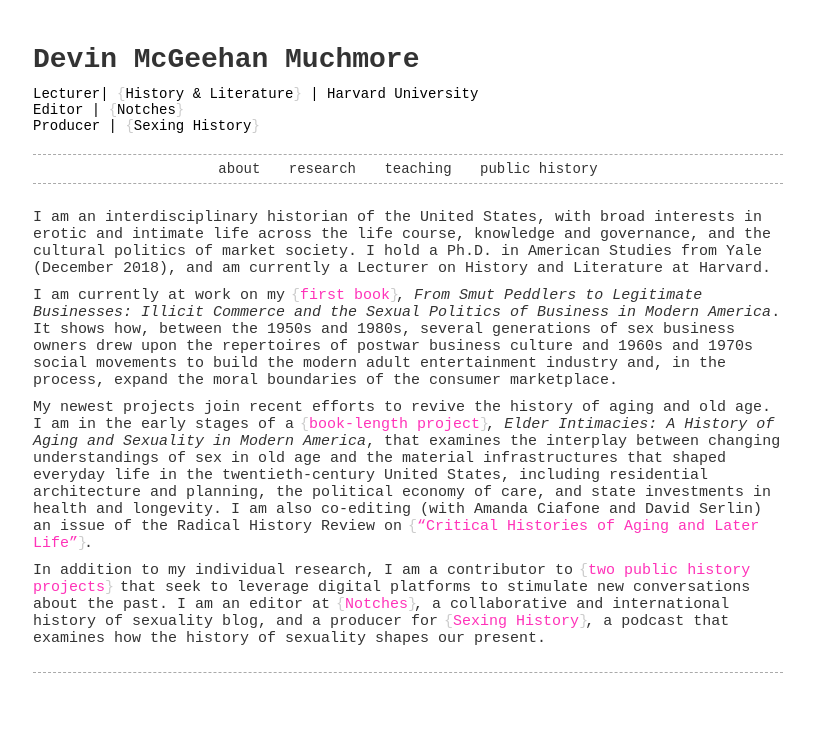
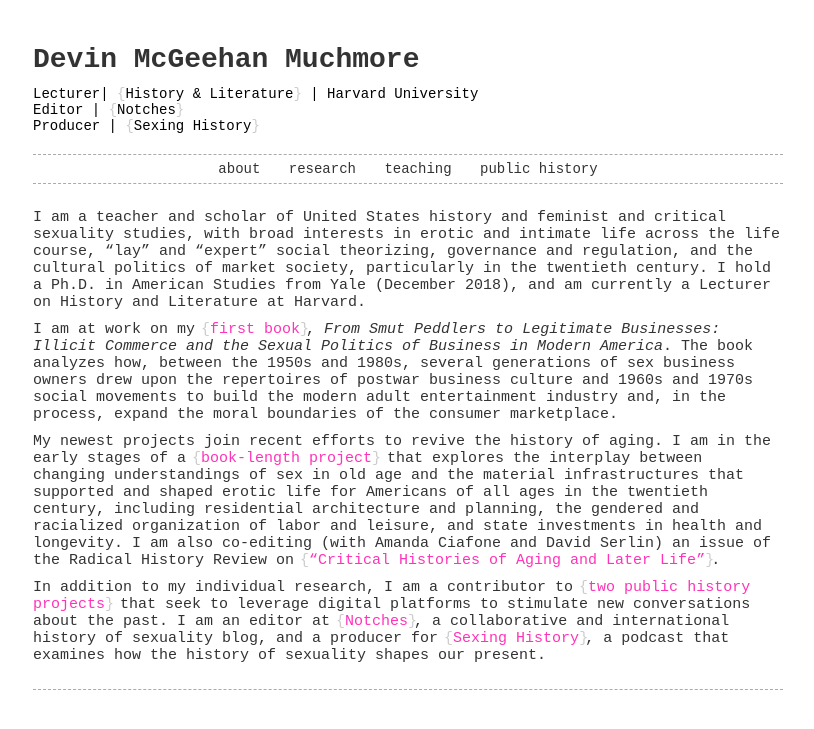
Before and after one commit to devintmm/devintmm.github.io, a Jekyll site: the page built from index.md, in a window 1280 px wide. Shown: the top 729 px of the page, without its empty margins (232-1046 px from the left). Built offline with Jekyll 4.4.1, drawn with Linux system fonts in a browser that asks for light colours.

Commit message:
Update index.md

```diff
--- a/index.md
+++ b/index.md
@@ -1,10 +1,10 @@
 ---
 layout: content
 ---
-I am an interdisciplinary historian of the United States, with broad interests in erotic and intimate life across the life course, knowledge and governance, and the cultural politics of market society. I hold a Ph.D. in American Studies from Yale (December 2018), and am currently a Lecturer on History and Literature at Harvard.
+I am a teacher and scholar of United States history and feminist and critical sexuality studies, with broad interests in erotic and intimate life across the life course, "lay" and "expert" social theorizing, governance and regulation, and the cultural politics of market society, particularly in the twentieth century. I hold a Ph.D. in American Studies from Yale (December 2018), and am currently a Lecturer on History and Literature at Harvard.
 
-I am currently at work on my [first book](/research), *From Smut Peddlers to Legitimate Businesses: Illicit Commerce and the Sexual Politics of Business in Modern America*. It shows how, between the 1950s and 1980s, several generations of sex business owners drew upon the repertoires of postwar business culture and 1960s and 1970s social movements to build the modern adult entertainment industry and, in the process, expand the moral boundaries of the consumer marketplace.
+I am at work on my [first book](/research), *From Smut Peddlers to Legitimate Businesses: Illicit Commerce and the Sexual Politics of Business in Modern America*. The book analyzes how, between the 1950s and 1980s, several generations of sex business owners drew upon the repertoires of postwar business culture and 1960s and 1970s social movements to build the modern adult entertainment industry and, in the process, expand the moral boundaries of the consumer marketplace.
 
-My newest projects join recent efforts to revive the history of aging and old age. I am in the early stages of a [book-length project](/research), *Elder Intimacies: A History of Aging and Sexuality in Modern America*, that examines the interplay between changing understandings of sex in old age and the material infrastructures that shaped everyday life in the twentieth-century United States, including residential architecture and planning, the political economy of care, and state investments in health and longevity. I am also co-editing (with Amanda Ciafone and David Serlin) an issue of the Radical History Review on ["Critical Histories of Aging and Later Life"](http://www.radicalhistoryreview.org/call-for-papers/critical-histories-of-aging-and-later-life/).
+My newest projects join recent efforts to revive the history of aging. I am in the early stages of a [book-length project](/research) that explores the interplay between changing understandings of sex in old age and the material infrastructures that supported and shaped erotic life for Americans of all ages in the twentieth century, including residential architecture and planning, the gendered and racialized organization of labor and leisure, and state investments in health and longevity. I am also co-editing (with Amanda Ciafone and David Serlin) an issue of the Radical History Review on ["Critical Histories of Aging and Later Life"](http://www.radicalhistoryreview.org/call-for-papers/critical-histories-of-aging-and-later-life/).
 
 In addition to my individual research, I am a contributor to [two public history projects](/public_history) that seek to leverage digital platforms to stimulate new conversations about the past. I am an editor at [Notches](http://notchesblog.com), a collaborative and international history of sexuality blog, and a producer for [Sexing History](sexinghistory.com), a podcast that examines how the history of sexuality shapes our present.
```
